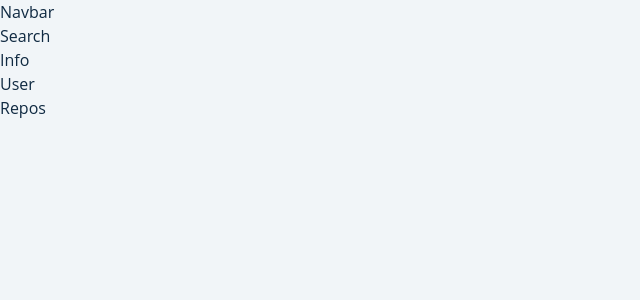
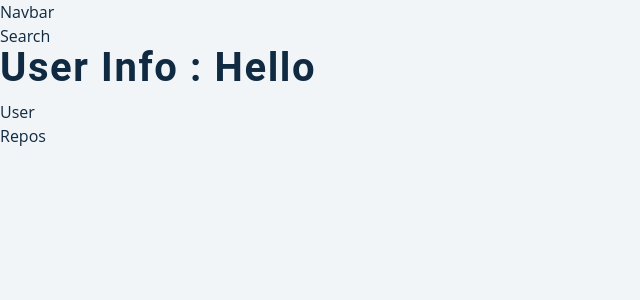
Before and after one commit to the-priyanka/search-gihub-users, a React (Create React App) app: page / in a window 1280 px wide. Shown: the top 300 px of the page, without its empty margins (0-640 px from the left). Built offline with nearby package versions, Linux system fonts and the light colour scheme.

Commit message:
context API

```diff
--- a/src/components/Info.js
+++ b/src/components/Info.js
@@ -1,7 +1,62 @@
 import React from "react";
+import styled from "styled-components";
+import { GithubContext } from "../context/context";
 
-const Info = () => {
-  return <div>Info</div>;
+const UserInfo = () => {
+  const data = React.useContext(GithubContext);
+  return <h2>user info : {data} </h2>;
 };
 
-export default Info;
+const Wrapper = styled.section`
+  display: grid;
+  grid-template-columns: repeat(auto-fill, minmax(200px, 1fr));
+  gap: 1rem 2rem;
+  @media (min-width: 640px) {
+    grid-template-columns: repeat(auto-fill, minmax(260px, 1fr));
+  }
+  .item {
+    border-radius: var(--radius);
+    padding: 1rem 2rem;
+    background: var(--clr-white);
+    display: grid;
+    grid-template-columns: auto 1fr;
+    column-gap: 3rem;
+    align-items: center;
+    span {
+      width: 3rem;
+      height: 3rem;
+      display: grid;
+      place-items: center;
+      border-radius: 50%;
+    }
+    .icon {
+      font-size: 1.5rem;
+    }
+    h3 {
+      margin-bottom: 0;
+      letter-spacing: 0;
+    }
+    p {
+      margin-bottom: 0;
+      text-transform: capitalize;
+    }
+    .pink {
+      background: #ffe0f0;
+      color: #da4a91;
+    }
+    .green {
+      background: var(--clr-primary-10);
+      color: var(--clr-primary-5);
+    }
+    .purple {
+      background: #e6e6ff;
+      color: #5d55fa;
+    }
+    .yellow {
+      background: #fffbea;
+      color: #f0b429;
+    }
+  }
+`;
+
+export default UserInfo;
--- a/src/context/context.js
+++ b/src/context/context.js
@@ -0,0 +1,16 @@
+import React from "react";
+const rootUrl = "https://api.github.com";
+
+const GithubContext = React.createContext();
+
+// Provider, Consumer - GithubContext.Provider
+
+const GithubProvider = (props) => {
+  return (
+    <GithubContext.Provider value={"hello"}>
+      {props.children}
+    </GithubContext.Provider>
+  );
+};
+
+export { GithubProvider, GithubContext };
--- a/src/index.js
+++ b/src/index.js
@@ -1,14 +1,17 @@
-import React from 'react';
-import ReactDOM from 'react-dom';
-import './index.css';
-import App from './App';
-import reportWebVitals from './reportWebVitals';
+import React from "react";
+import ReactDOM from "react-dom";
+import "./index.css";
+import App from "./App";
+import reportWebVitals from "./reportWebVitals";
+import { GithubProvider } from "./context/context";
 
 ReactDOM.render(
   <React.StrictMode>
-    <App />
+    <GithubProvider>
+      <App />
+    </GithubProvider>
   </React.StrictMode>,
-  document.getElementById('root')
+  document.getElementById("root")
 );
 
 // If you want to start measuring performance in your app, pass a function
```
